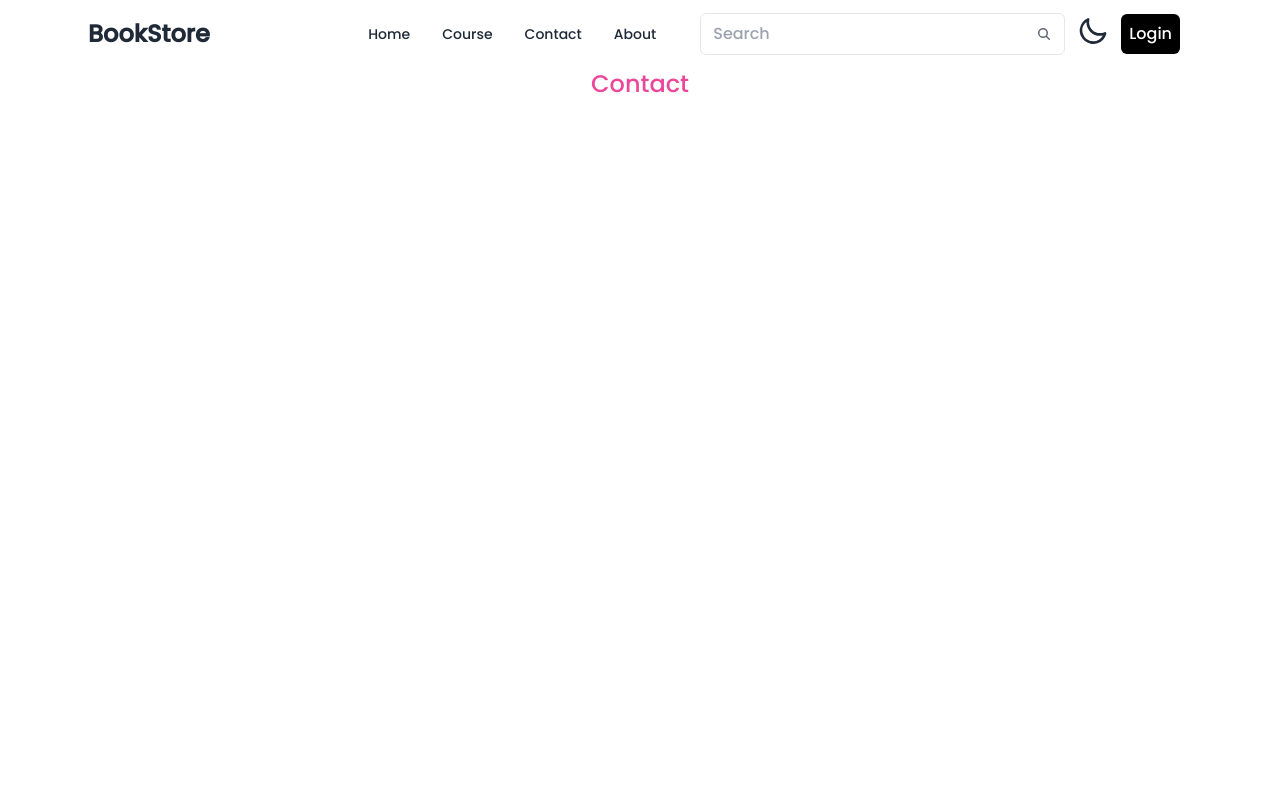
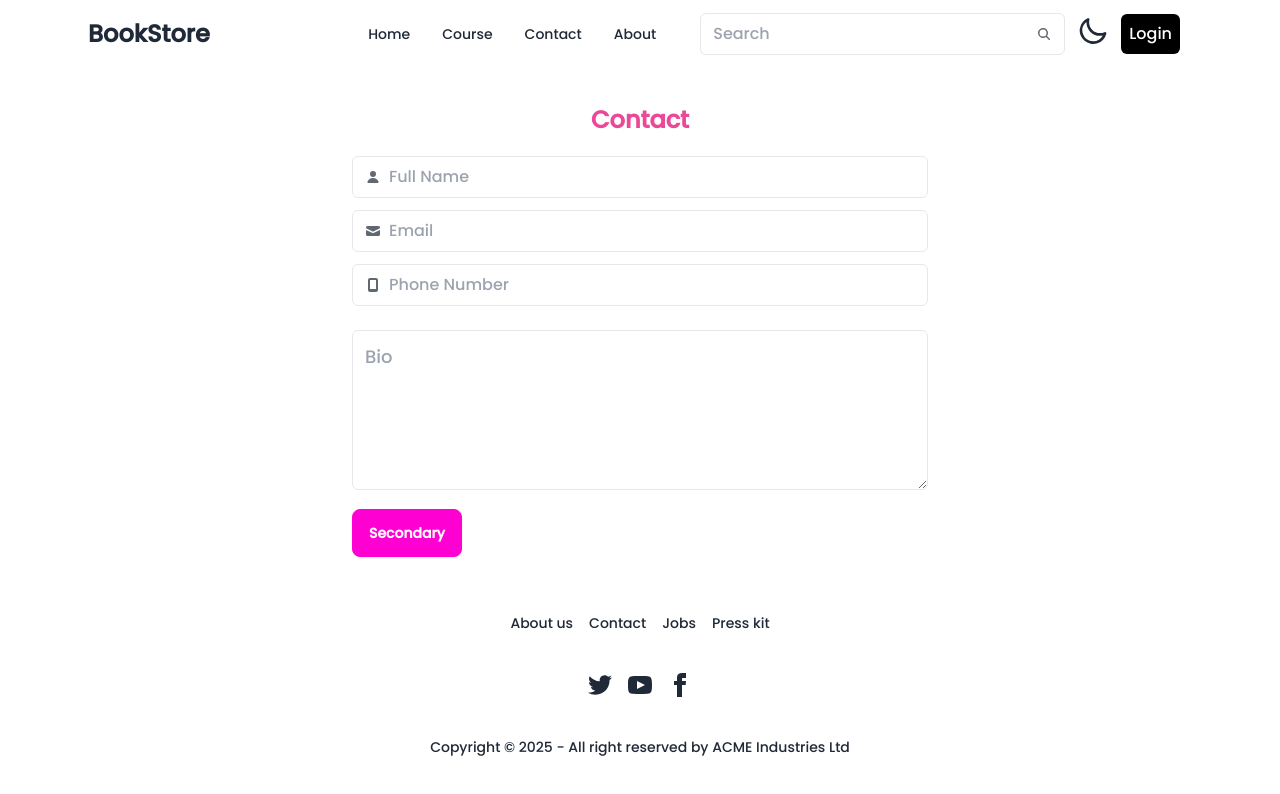
Before and after one commit to SohailDad/Books-Web, a React (Vite) app in the folder frontend/: page /contact in a window 1280 px wide. Shown: the top 794 px of the page. Built offline with nearby package versions, Linux system fonts and the light colour scheme.

Commit message:
make the contact page

```diff
--- a/frontend/src/components/Contact.jsx
+++ b/frontend/src/components/Contact.jsx
@@ -1,15 +1,68 @@
 import React from 'react'
 import Navbar from './Navbar'
+import Footer from './Footer'
 
 function Contact() {
-  return (
-    <>
-        <Navbar/>
-        <div className='flex items-center justify-center'>
-            <h1 className='text-pink-500 text-2xl'>Contact</h1>
-        </div>
-    </>
-  )
+    return (
+        <>
+            <Navbar />
+            <div className='flex items-center justify-center py-4'>
+                <div className='md:w-full max-w-xl'>
+                    <h1 className='text-pink-500 text-2xl font-bold mt-5 text-center'>Contact</h1>
+
+                    <label className="px-3 py-2 border rounded-md flex items-center gap-2 mt-5">
+                        <svg
+                            xmlns="http://www.w3.org/2000/svg"
+                            viewBox="0 0 16 16"
+                            fill="currentColor"
+                            className="h-4 w-4 opacity-70">
+                            <path
+                                d="M8 8a3 3 0 1 0 0-6 3 3 0 0 0 0 6ZM12.735 14c.618 0 1.093-.561.872-1.139a6.002 6.002 0 0 0-11.215 0c-.22.578.254 1.139.872 1.139h9.47Z" />
+                        </svg>
+                        <input type="text" className="grow outline-none" placeholder="Full Name" />
+                    </label>
+
+                    <label className="px-3 py-2 border rounded-md flex items-center my-3  gap-2">
+                        <svg
+                            xmlns="http://www.w3.org/2000/svg"
+                            viewBox="0 0 16 16"
+                            fill="currentColor"
+                            className="h-4 w-4 opacity-70">
+                            <path
+                                d="M2.5 3A1.5 1.5 0 0 0 1 4.5v.793c.026.009.051.02.076.032L7.674 8.51c.206.1.446.1.652 0l6.598-3.185A.755.755 0 0 1 15 5.293V4.5A1.5 1.5 0 0 0 13.5 3h-11Z" />
+                            <path
+                                d="M15 6.954 8.978 9.86a2.25 2.25 0 0 1-1.956 0L1 6.954V11.5A1.5 1.5 0 0 0 2.5 13h11a1.5 1.5 0 0 0 1.5-1.5V6.954Z" />
+                        </svg>
+                        <input type="text" className="grow outline-none" placeholder="Email" />
+                    </label>
+
+                    <label className="px-3 py-2 border rounded-md  flex items-center my-3 gap-2">
+                        <svg
+                            xmlns="http://www.w3.org/2000/svg"
+                            viewBox="0 0 16 16"
+                            fill="currentColor"
+                            className="h-4 w-4 opacity-70">
+                            <path
+                                d="M5 1a2 2 0 0 0-2 2v10a2 2 0 0 0 2 2h6a2 2 0 0 0 2-2V3a2 2 0 0 0-2-2H5Zm6 11H5V3h6v9Z" />
+                            <path
+                                d="M8 12.75a.75.75 0 1 0 0 1.5.75.75 0 0 0 0-1.5Z" />
+                        </svg>
+                        <input type="text" className="grow outline-none" placeholder="Phone Number" />
+                    </label>
+
+                    <textarea
+                        placeholder="Bio"
+                        className="px-3 py-2 border rounded-md outline-none textarea-lg w-full max-w-xl max-h-40 min-h-40 my-3">
+                    </textarea>
+
+                    <button className="btn btn-secondary">Secondary</button>
+
+                </div>
+
+            </div>
+            <Footer/>
+        </>
+    )
 }
 
 export default Contact
```
